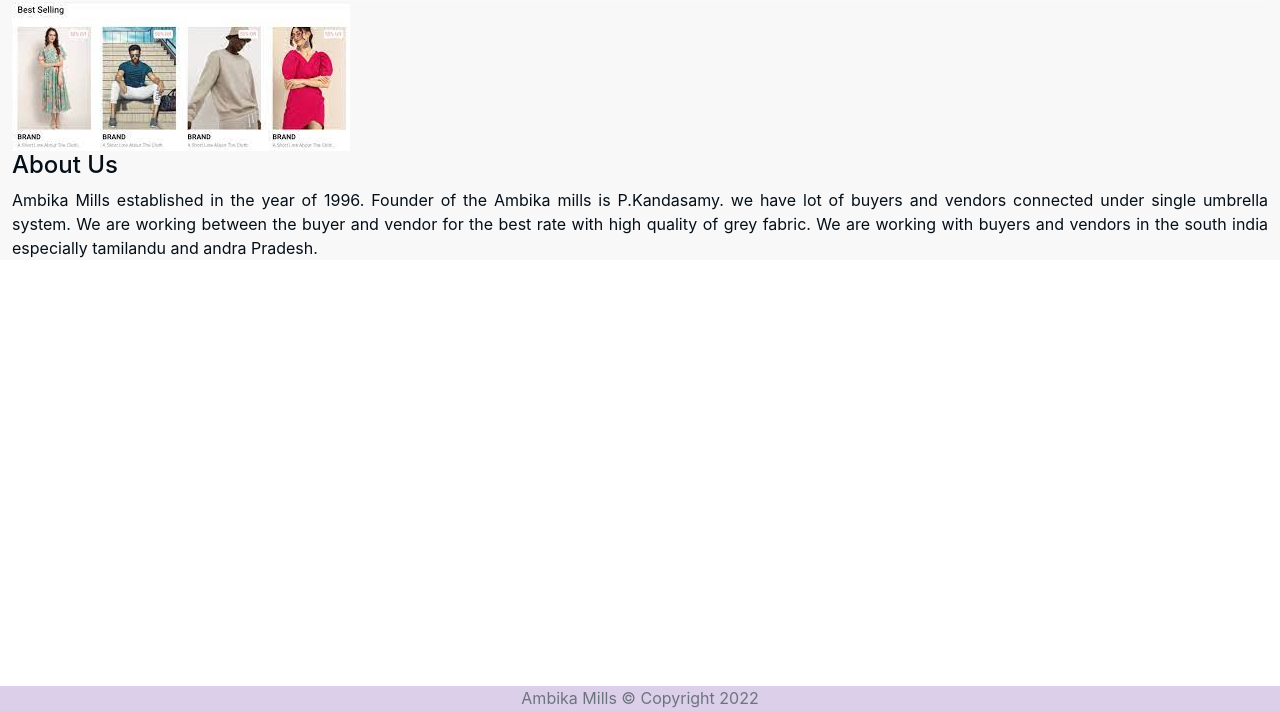
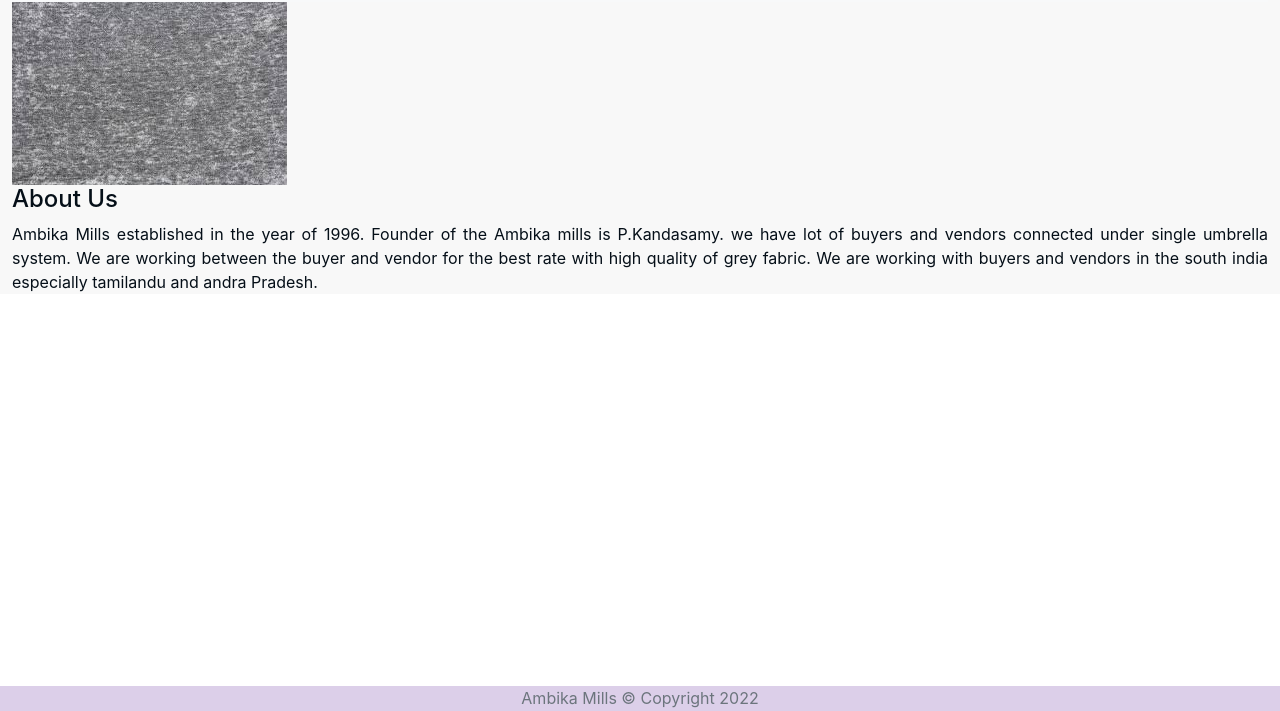
Before and after one commit to LogeshKandasamy/Tutorials, a plain HTML site: page HTMLPages/Aboutus.html in a window 1280 px wide. Shown: the part 89-800 px from the top of the page. Drawn offline with nearby package versions, Linux system fonts and the light colour scheme.

Commit message:
banner changed

```diff
--- a/HTMLPages/Aboutus.html
+++ b/HTMLPages/Aboutus.html
@@ -32,7 +32,7 @@
 
 
     <div class="banner-image">
-        <img src="images/banner1.jpg" alt="snow" style="width:fit-content">
+        <img src="images/lightgrey1.jpg" alt="snow" style="width:fit-content">
 
     </div>
 
```
Also changed, not shown: HTMLPages/Services.html (+1 -1 lines), HTMLPages/images/banner1.jpg (deleted), HTMLPages/images/lightgrey1.jpg (added).
